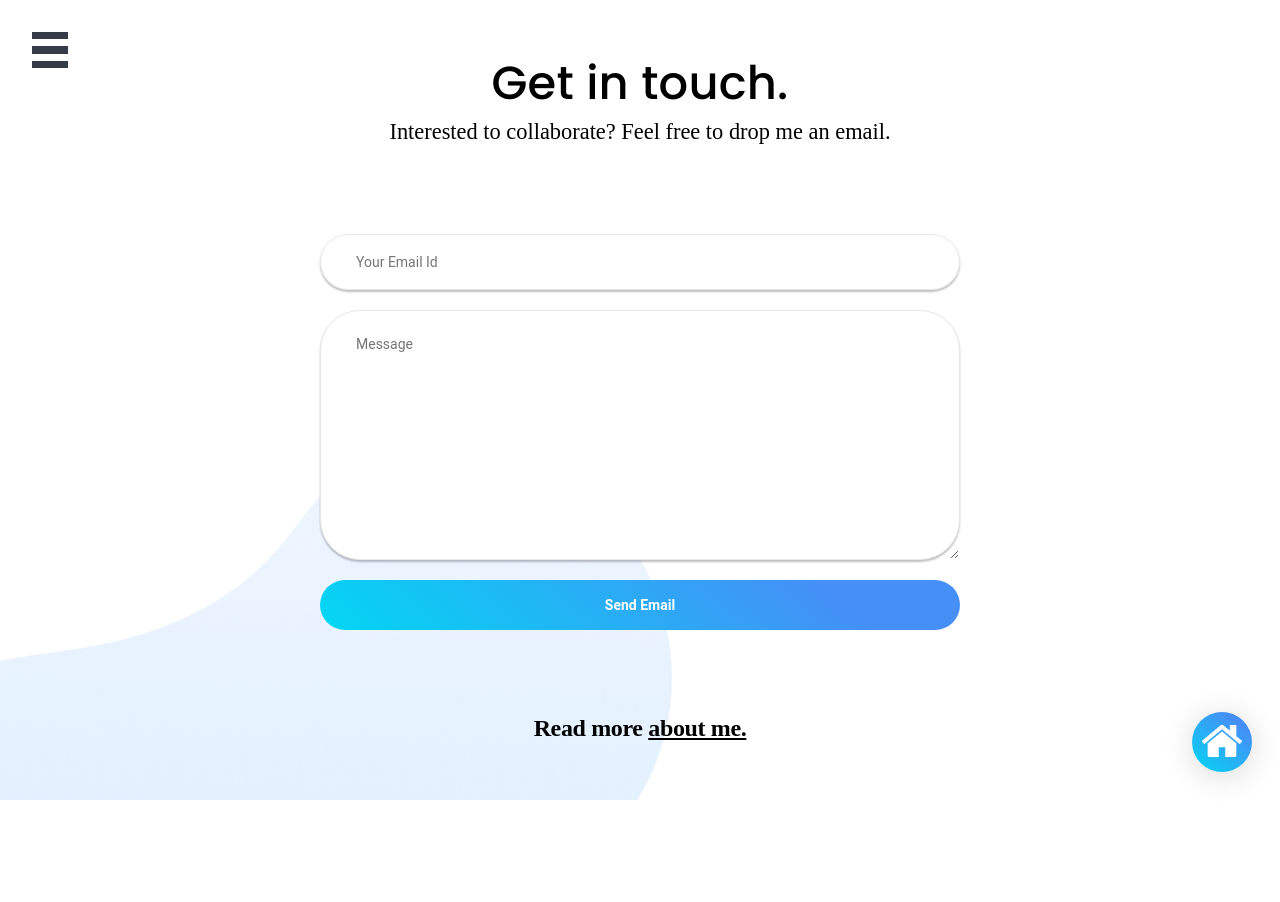
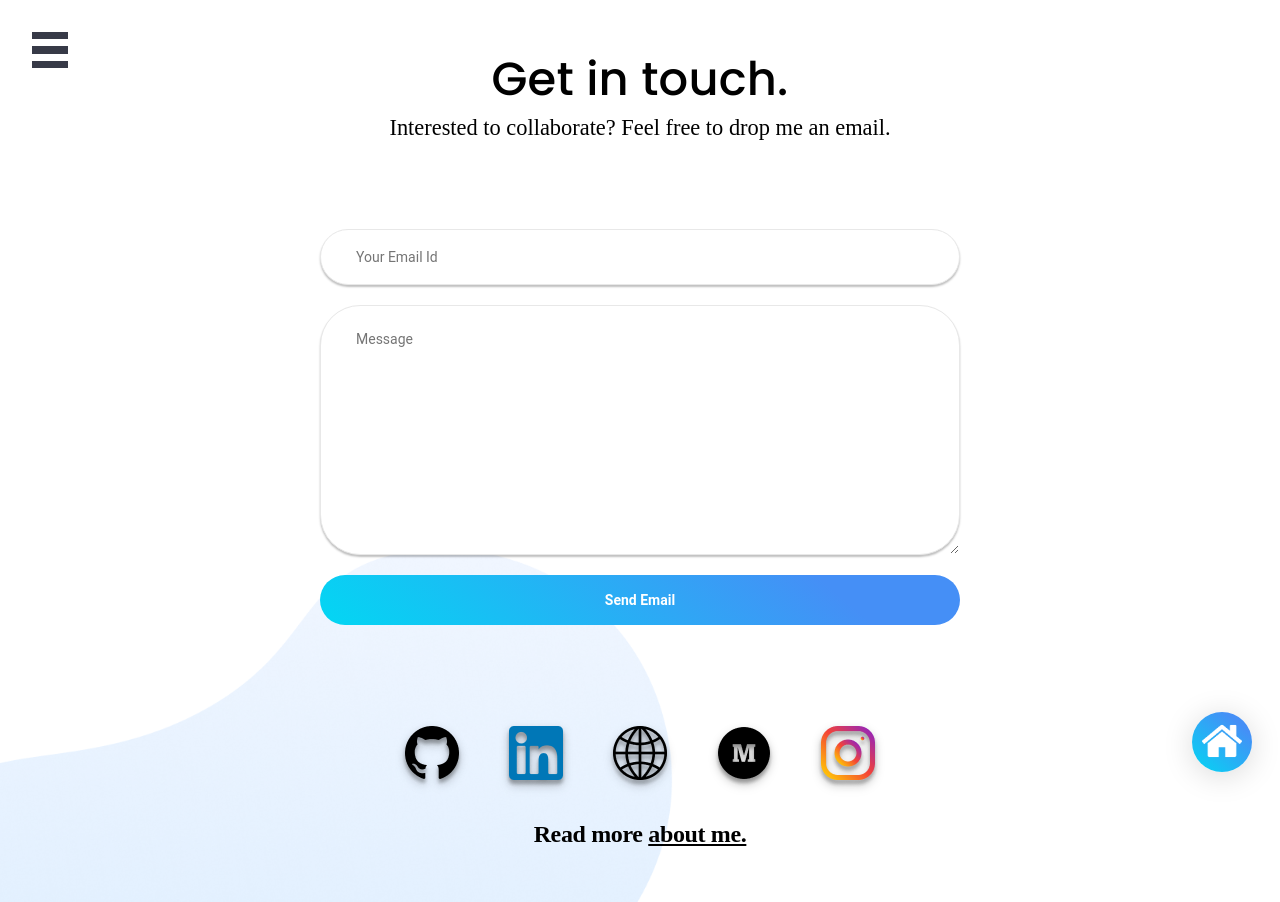
Before and after one commit to anandbaraik/anandbaraik.github.io, a React (Create React App) app: page /#/contact in a window 1280 px wide. Before the commit the page ends 800 px from the top, so only its background shows below. Built offline with nearby package versions, Linux system fonts and the light colour scheme.

Commit message:
update:social icon

```diff
--- a/src/components/Contact/Contact.css
+++ b/src/components/Contact/Contact.css
@@ -41,3 +41,31 @@
     border-radius: 35px;
     background: linear-gradient(39.97deg,#03d6f3 .79%,#458ff6 79.29%);
 }
+.social-icons-container {
+    display: flex;
+    flex-direction: row;
+    flex-wrap: wrap;
+    justify-content: center;
+    align-items: center;
+}
+
+.social-icon {
+    filter: drop-shadow(0px 4px 4px rgba(0, 0, 0, 0.25));
+    margin: 21px;
+}
+
+.social-icon:hover,
+.contact-btn:hover {
+    filter: drop-shadow(0px 8px 8px rgba(0, 0, 0, 0.32));
+    cursor: pointer;
+    transition: all 0.3s;
+}
+
+@media only screen and (max-width: 640px) {
+    .social-icon {
+        margin: 8px 21px;
+    }
+    .contact-form-container {
+        width: 80%;
+    }
+}
--- a/src/components/Contact/Contact.jsx
+++ b/src/components/Contact/Contact.jsx
@@ -3,6 +3,12 @@ import "./Contact.css";
 import Header from "./../Header/Header.jsx"
 import Footer from "./../Footer/Footer.jsx"
 import contactVector from "./../../assets/contact_anime.png";
+import gitHub from "./../../assets/gh.png";
+import instaGram from "./../../assets/in.png";
+import linkedIn from "./../../assets/li.png";
+import medium from "./../../assets/me.png";
+import web from "./../../assets/web.png";
+
 function Contact() {
   return (
     <div className='section-container'>
@@ -16,6 +22,33 @@ function Contact() {
           <textarea type="text" placeholder='Message' name='' className='input-box body-input'></textarea>
           <button type="submit" class="contact-btn">Send Email</button>
         </form>
+      </div>
+      <div className='social-icons-container'>
+        <a href="https://github.com/anandbaraik"
+          className='social-icon'
+          target="_blank">
+          <img src={gitHub} alt='github'/>
+        </a>
+        <a href="https://www.linkedin.com/in/anand-baraik/"
+          className='social-icon'
+          target="_blank">
+          <img src={linkedIn} alt='linkedin'/>
+        </a>
+        <a href="https://peerlist.io/anandbaraik"
+          className='social-icon'
+          target="_blank">
+          <img src={web} alt='web'/>
+        </a>
+        <a href="https://medium.com/@anandbaraik"
+          className='social-icon'
+          target="_blank">
+          <img src={medium} alt='medium'/>
+        </a>
+        <a href="https://www.instagram.com/anand__babu/"
+          className='social-icon'
+          target="_blank">
+          <img src={instaGram} alt='instagram'/>
+        </a>
       </div>
       <Footer
         phrase="Read more "
```
